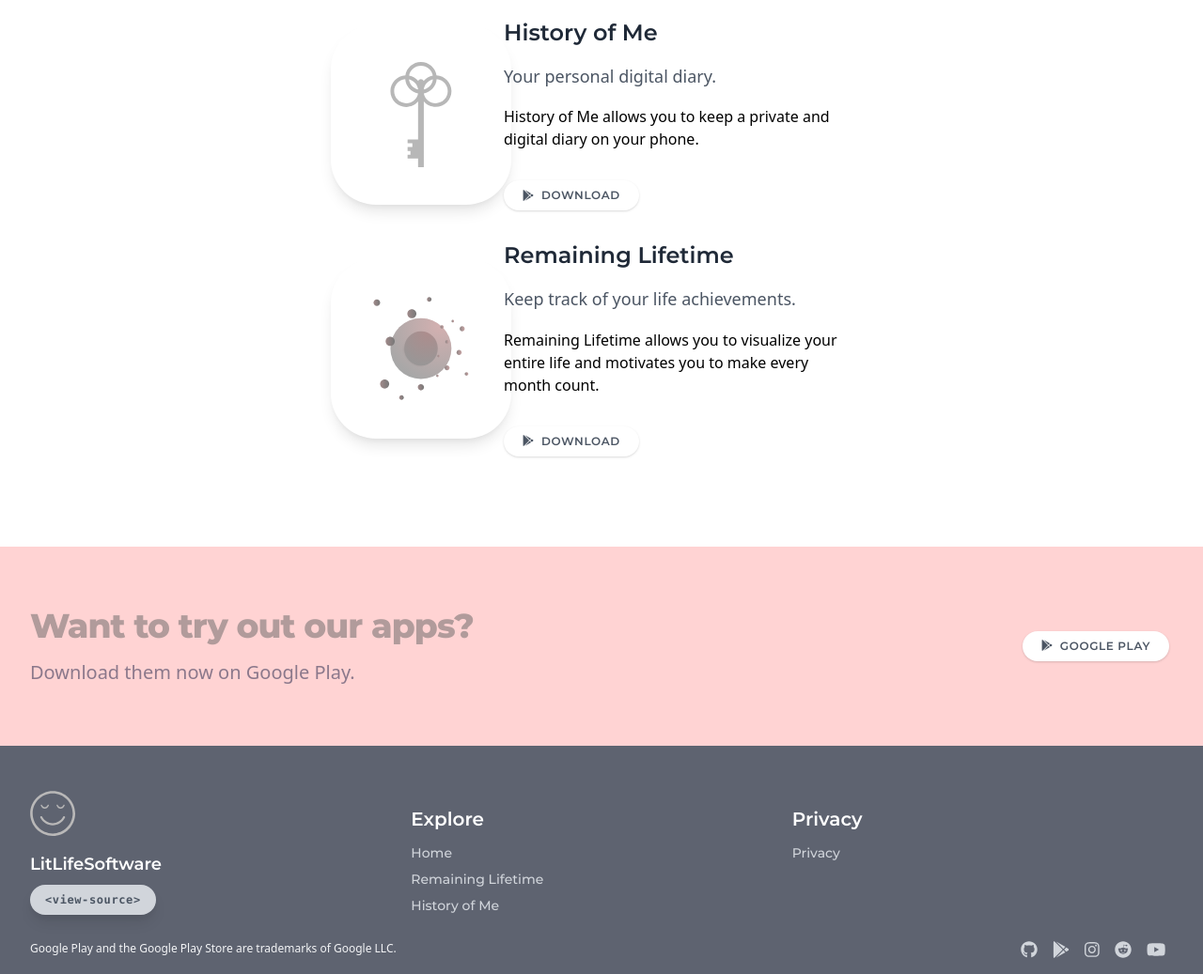
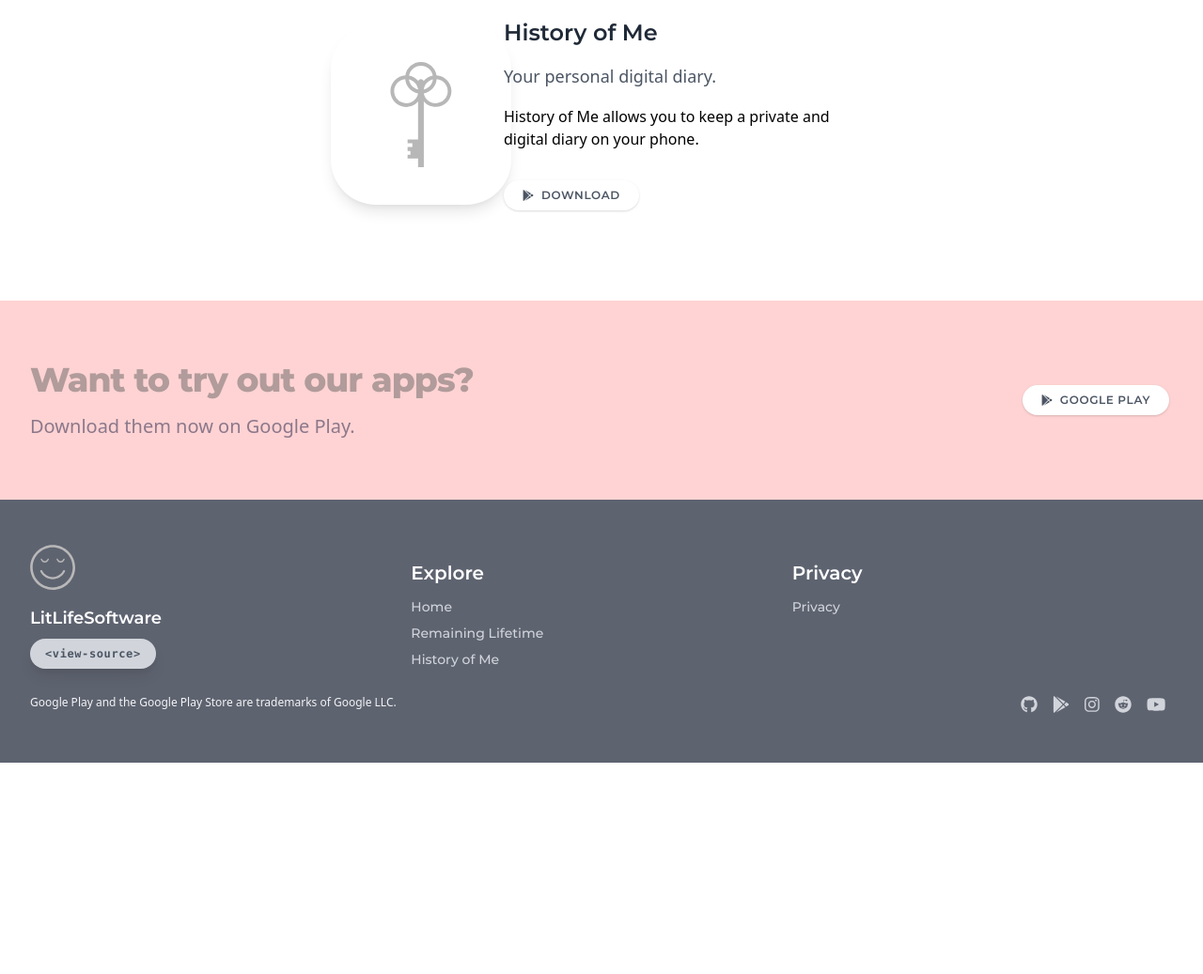
Before and after one commit to litlifesoftware/website-gatsby, a Gatsby site: page / in a window 1280 px wide. Shown: the part 1217-2254 px from the top of the page at 94% size. After the commit the page ends 2029 px from the top, so only its background shows below. Built offline with nearby package versions, Linux system fonts and the light colour scheme; Gatsby itself is replaced by a stand-in of ours; a web font is replaced by a local one.

Commit message:
Update product data - Remove references to Remaining Lifetime

```diff
--- a/src/data/product_data.js
+++ b/src/data/product_data.js
@@ -9,6 +9,7 @@
       "History of Me allows you to keep a private and digital diary on your phone.",
     icon: HistoryOfMeIcon,
     url: "https://play.google.com/store/apps/details?id=com.litlifesoftware.historyofme",
+    github: "https://github.com/litlifesoftware/HistoryOfMe",
     latestRelease:
       "https://github.com/litlifesoftware/HistoryOfMe/releases/latest",
     youtubeId: "58lSSH4YNj0",
@@ -19,22 +20,22 @@
     ],
     route: "/historyofme",
   },
-  {
-    title: "Remaining Lifetime",
-    slogan: "Keep track of your life achievements.",
-    description:
-      "Remaining Lifetime allows you to visualize your entire life and motivates you to make every month count.",
-    icon: RemainingLifetimeIcon,
-    url: "https://play.google.com/store/apps/details?id=com.litlifesoftware.remaining_lifetime",
-    latestRelease:
-      "https://github.com/litlifesoftware/RemainingLifetime/releases/latest",
-    keywords: [
-      { headline: "Track", description: "Keep track of your achievements." },
-      { headline: "Visualize", description: "Visualize your achievements." },
-      { headline: "Overview", description: "Overview where you are now." },
-    ],
-    route: "/remaininglifetime",
-  },
+  // {
+  //   title: "Remaining Lifetime",
+  //   slogan: "Keep track of your life achievements.",
+  //   description:
+  //     "Remaining Lifetime allows you to visualize your entire life and motivates you to make every month count.",
+  //   icon: RemainingLifetimeIcon,
+  //   url: "https://play.google.com/store/apps/details?id=com.litlifesoftware.remaining_lifetime",
+  //   latestRelease:
+  //     "https://github.com/litlifesoftware/RemainingLifetime/releases/latest",
+  //   keywords: [
+  //     { headline: "Track", description: "Keep track of your achievements." },
+  //     { headline: "Visualize", description: "Visualize your achievements." },
+  //     { headline: "Overview", description: "Overview where you are now." },
+  //   ],
+  //   route: "/remaininglifetime",
+  // },
 ];
 
 export default productData;
```
